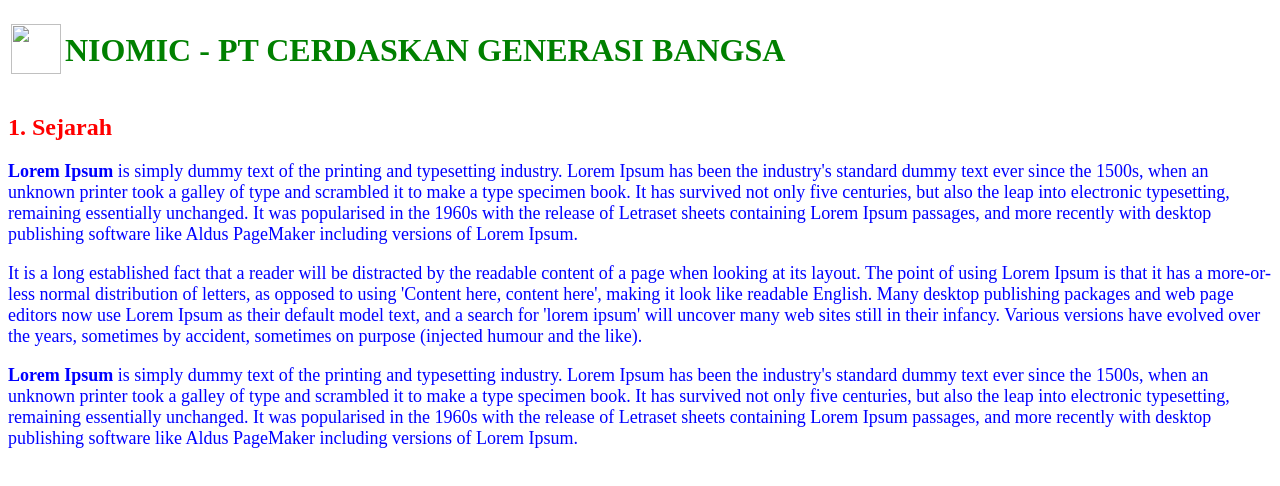
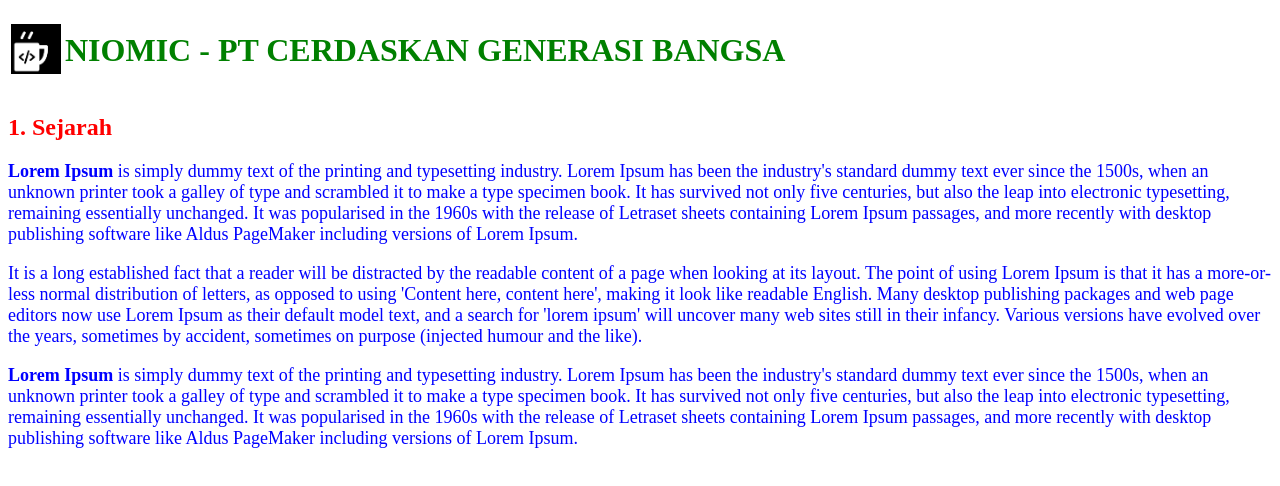
Before and after one commit to IndraSalman/tugas_1_css, a plain HTML site: page index.html in a window 1280 px wide. Drawn offline with Linux system fonts and the light colour scheme; files whose address does not match are found by name.

Commit message:
review and change img

```diff
--- a/index.html
+++ b/index.html
@@ -11,7 +11,7 @@
     <div>
         <table>
             <tr>
-                <th><img src="/Tugas 1/media/logotugas.jpg" alt="" width="50px" height="50px"></th>
+                <th><img src="./media/niomic.png" alt="" width="50px" height="50px"></th>
                 <th><h1>NIOMIC - PT CERDASKAN GENERASI BANGSA</h1></th>
             </tr>
         </table>
```
Also changed, not shown: media/logotugas.jpg (deleted), media/niomic.png (added).
